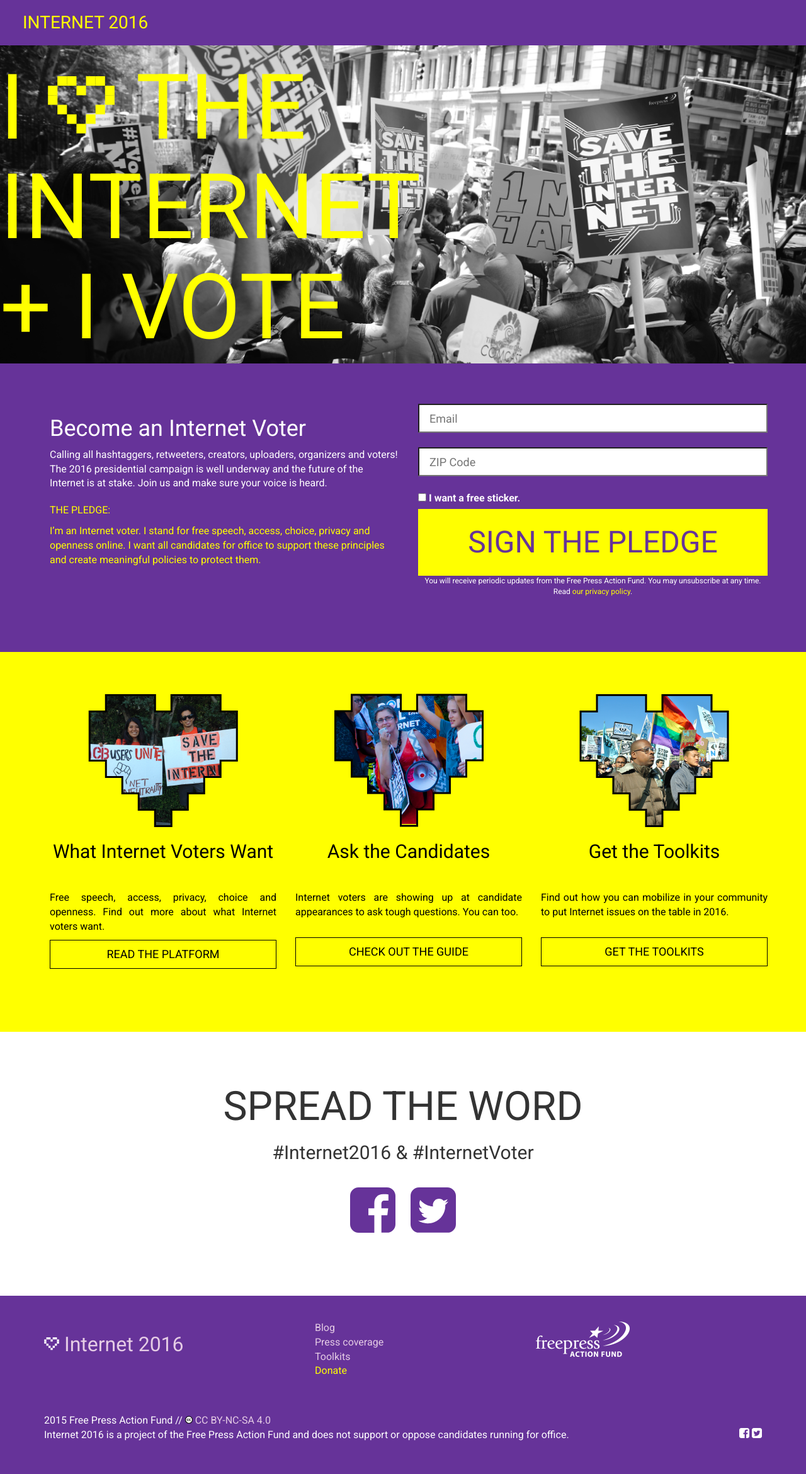
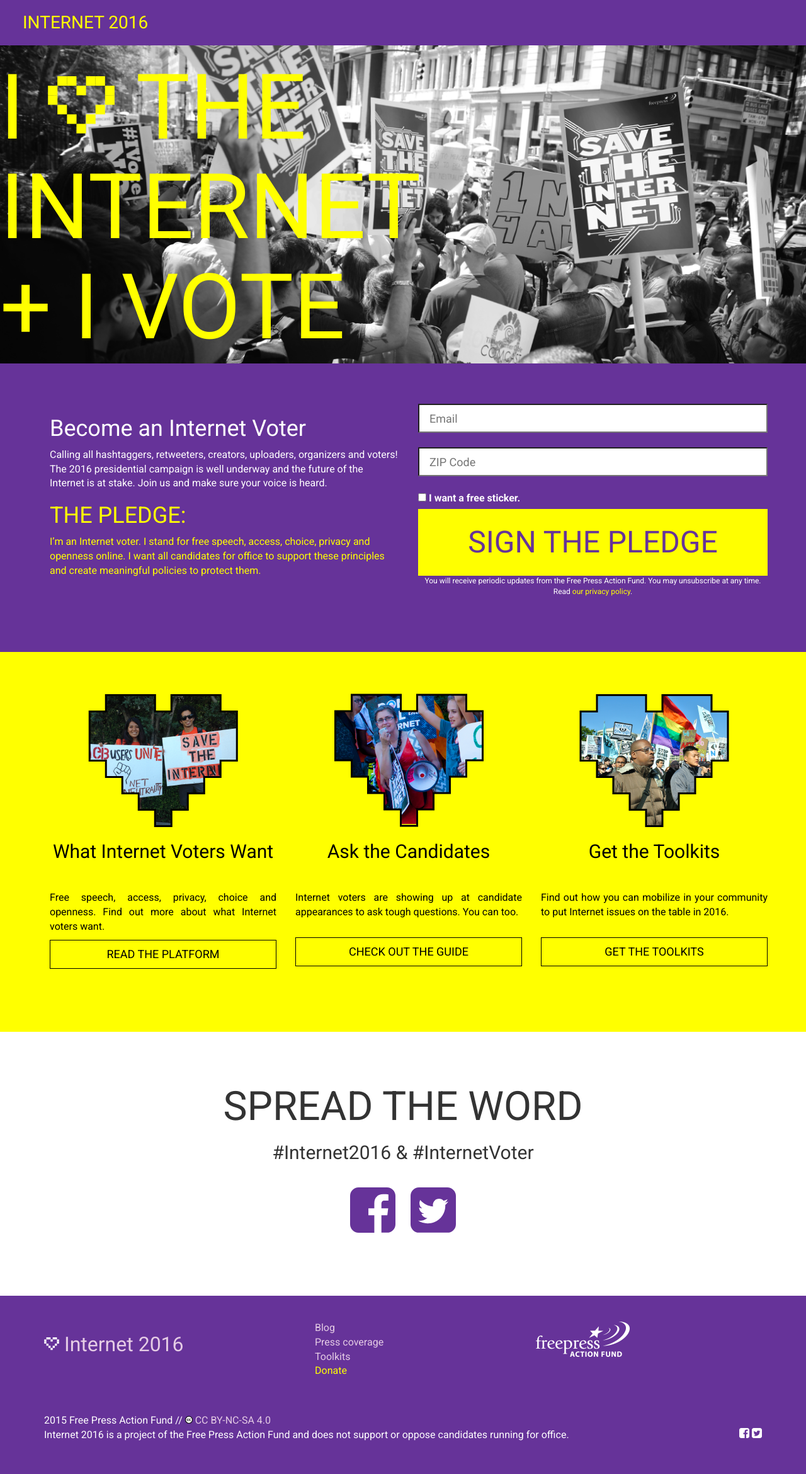
Before and after one commit to freepress/internet2016, a Jekyll site: the page built from index.html, in a window 1280 px wide. Shown: the whole page at 63% size. Built offline with Jekyll 4.4.1, drawn with Linux system fonts in a browser that asks for light colours; comment, search, counter and statistics services are not loaded.

Commit message:
Updated text

```diff
--- a/index.html
+++ b/index.html
@@ -20,7 +20,7 @@ layout: default
           Calling all hashtaggers, retweeters, creators, uploaders, organizers and voters! The 2016 presidential campaign is well underway and the future of the Internet is at stake. Join us and make sure your voice is heard.
         </p>
         <p>
-          <h1></h1><font color="#FFFF00">THE PLEDGE:</p></h1>
+          <h1><font color="#FFFF00">THE PLEDGE:</p></h1>
           <p>I’m an Internet voter. I stand for free speech, access, choice, privacy and openness online. I want all candidates for office to support these principles and create meaningful policies to protect them.</font>
         </p>
       </div>
```
